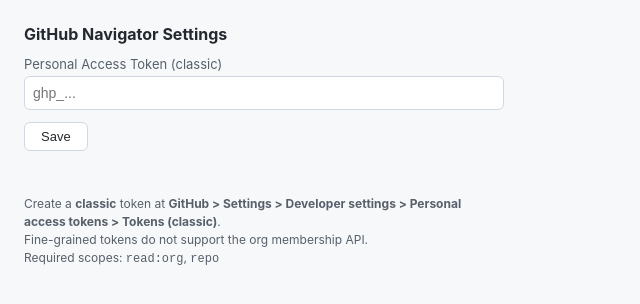
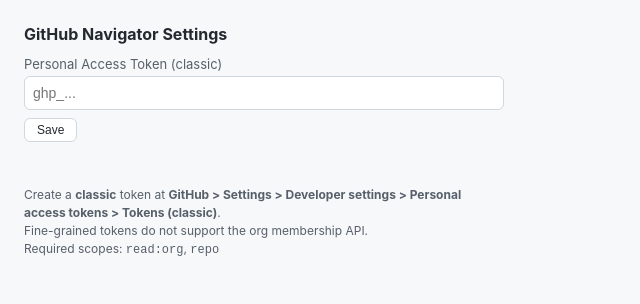
Before and after one commit to sarcasticbird/github-navigator, a browser extension: page src/options.html in a window 1280 px wide. Shown: the whole page, without its empty margins (0-640 px from the left). Drawn offline with Linux system fonts and the light colour scheme.

Commit message:
fix: reduce save button size on options page

```diff
--- a/src/options.html
+++ b/src/options.html
@@ -36,13 +36,13 @@
       border-color: #0969da;
     }
     button {
-      margin-top: 12px;
-      padding: 6px 16px;
+      margin-top: 8px;
+      padding: 4px 12px;
       border: 1px solid #d0d7de;
       border-radius: 6px;
       background: #ffffff;
       color: #24292f;
-      font-size: 13px;
+      font-size: 12px;
       cursor: pointer;
     }
     button:hover {
```
